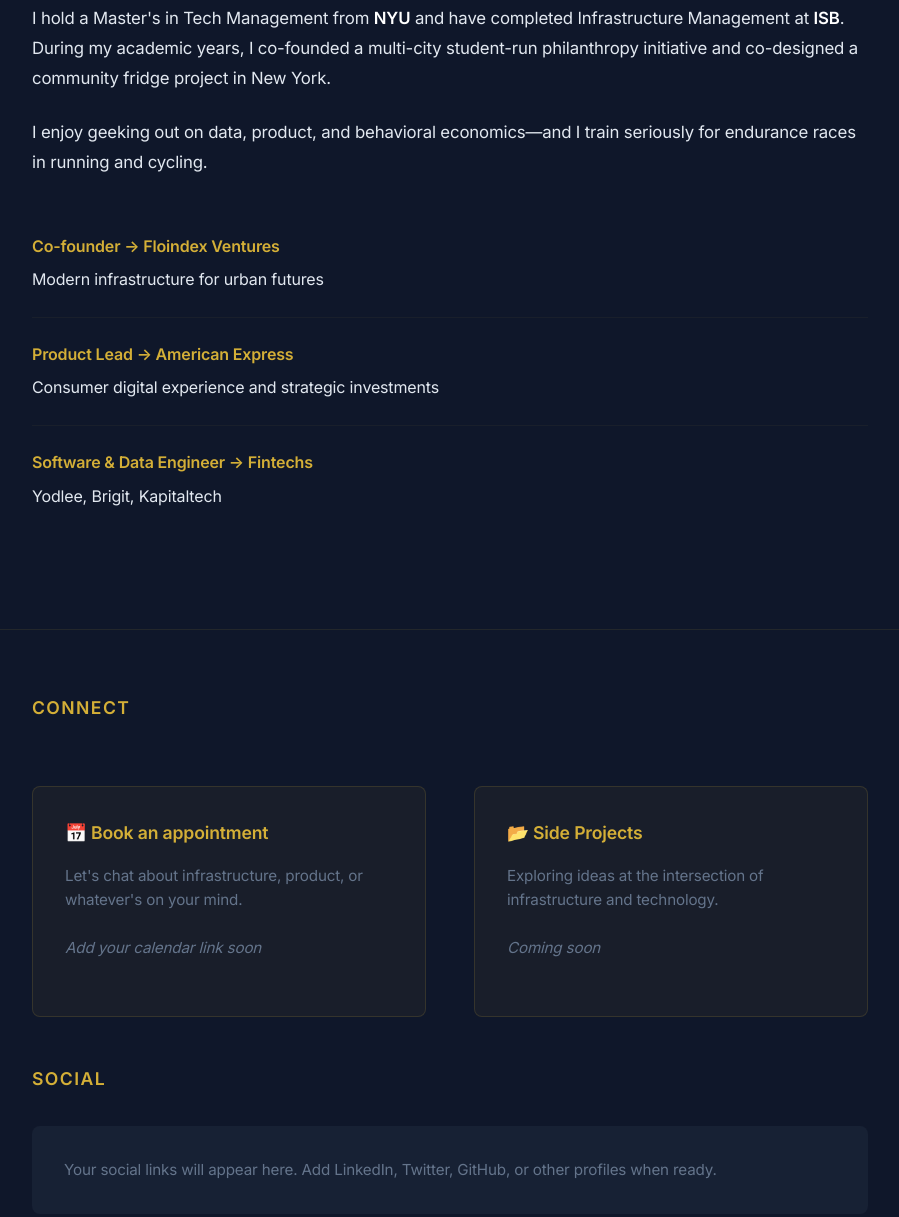
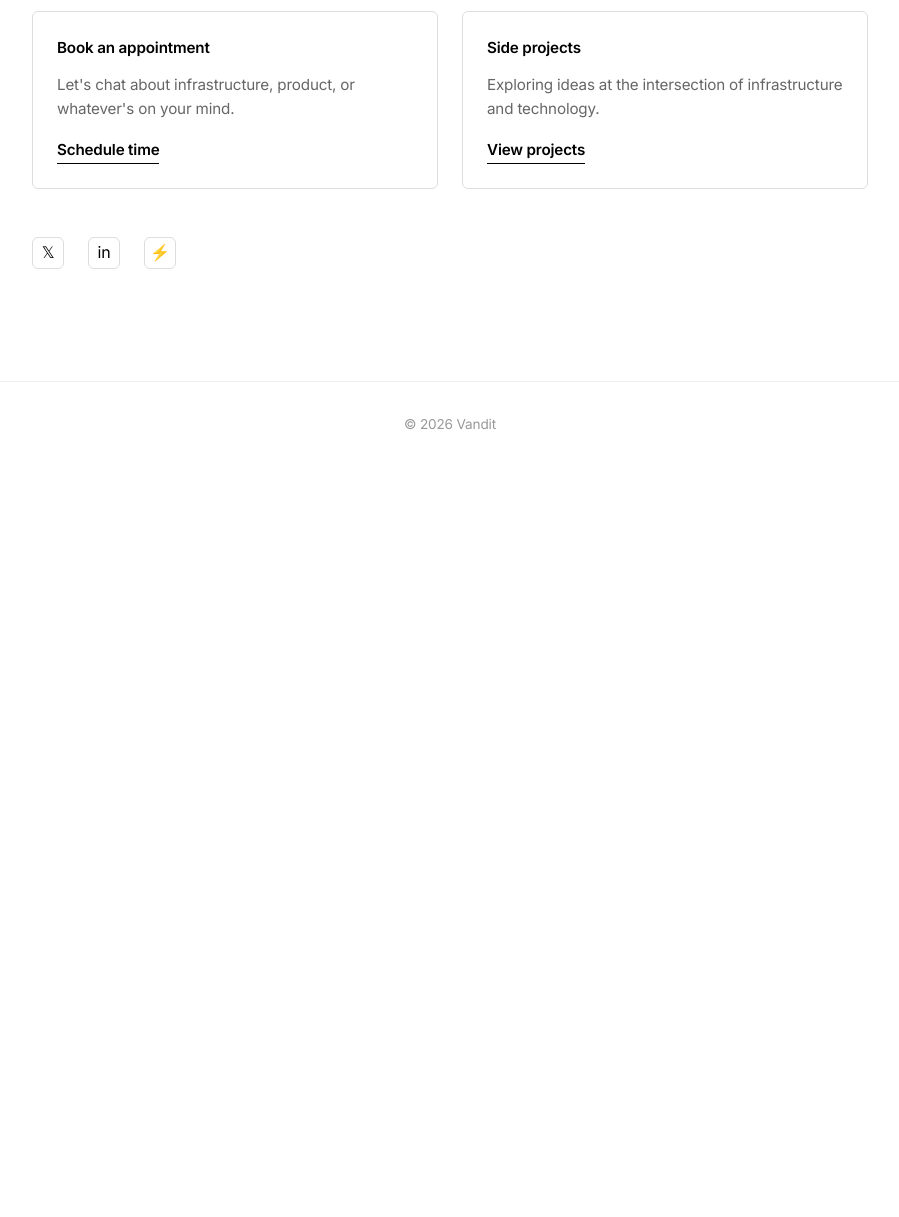
Before and after one commit to vanditm/vanditm.github.io, a plain HTML site: page index.html in a window 1280 px wide. Shown: the part 961-2178 px from the top of the page, without its empty margins (190-1089 px from the left). After the commit the page ends 1428 px from the top, so only its background shows below. Drawn offline with Linux system fonts and the light colour scheme.

Commit message:
Update: minimal grayscale design, add social icons, tighten spacing

```diff
--- a/index.html
+++ b/index.html
@@ -1,13 +1,10 @@
-
-
-Index · HTML
 <!DOCTYPE html>
 <html lang="en">
 <head>
     <meta charset="UTF-8">
     <meta name="viewport" content="width=device-width, initial-scale=1.0">
-    <meta name="description" content="Vandit - Co-founder at Floindex Ventures. Building modern infrastructure for urban futures.">
-    <meta name="theme-color" content="#0F172A">
+    <meta name="description" content="Vandit - Co-founder at Floindex Systems. Building modern infrastructure for urban futures.">
+    <meta name="theme-color" content="#FFFFFF">
     <title>Vandit</title>
     <link href="https://fonts.googleapis.com/css2?family=Inter:wght@400;500;600;700&display=swap" rel="stylesheet">
     <style>
@@ -17,35 +14,26 @@
             box-sizing: border-box;
         }
 
-        :root {
-            --navy: #0F172A;
-            --gold: #D4AF37;
-            --white: #FFFFFF;
-            --slate: #64748B;
-            --slate-light: #E2E8F0;
-            --slate-dark: #1E293B;
-        }
-
         html {
             scroll-behavior: smooth;
         }
 
         body {
             font-family: 'Inter', -apple-system, BlinkMacSystemFont, 'Segoe UI', sans-serif;
-            background-color: var(--navy);
-            color: var(--white);
+            background-color: #FFFFFF;
+            color: #000000;
             line-height: 1.6;
             letter-spacing: -0.01em;
         }
 
         a {
-            color: var(--gold);
+            color: #000000;
             text-decoration: none;
             transition: opacity 0.2s ease;
         }
 
         a:hover {
-            opacity: 0.8;
+            opacity: 0.7;
         }
 
         .container {
@@ -56,12 +44,11 @@
 
         /* Header & Navigation */
         header {
-            padding: 2rem 0;
-            border-bottom: 1px solid rgba(212, 175, 55, 0.1);
+            padding: 1.5rem 0;
+            border-bottom: 1px solid #EEEEEE;
             position: sticky;
             top: 0;
-            background: rgba(15, 23, 42, 0.95);
-            backdrop-filter: blur(8px);
+            background: #FFFFFF;
             z-index: 100;
         }
 
@@ -72,9 +59,9 @@
         }
 
         .logo {
-            font-size: 1.5rem;
+            font-size: 1.2rem;
             font-weight: 700;
-            color: var(--gold);
+            color: #000000;
             letter-spacing: 0.02em;
         }
 
@@ -86,158 +73,146 @@
 
         nav a {
             font-size: 0.95rem;
-            font-weight: 500;
-            color: var(--slate);
+            font-weight: 400;
+            color: #666666;
             transition: color 0.2s ease;
         }
 
         nav a:hover {
-            color: var(--gold);
+            color: #000000;
         }
 
         /* Hero Section */
         .hero {
-            padding: 6rem 0;
+            padding: 3rem 0;
             display: flex;
             flex-direction: column;
             justify-content: center;
-            min-height: 60vh;
         }
 
         .hero h1 {
-            font-size: 3.5rem;
+            font-size: 3.2rem;
             font-weight: 700;
             line-height: 1.1;
-            margin-bottom: 1.5rem;
-            color: var(--white);
-        }
-
-        .hero h1 .accent {
-            color: var(--gold);
+            margin-bottom: 0.75rem;
+            color: #000000;
         }
 
         .hero-tagline {
-            font-size: 1.25rem;
-            color: var(--slate);
-            margin-bottom: 2rem;
+            font-size: 1.15rem;
+            color: #555555;
+            margin-bottom: 0;
             max-width: 600px;
-            font-weight: 500;
-        }
-
-        .accent-line {
-            width: 60px;
-            height: 3px;
-            background: var(--gold);
-            margin-bottom: 3rem;
+            font-weight: 400;
         }
 
         /* Content Section */
         .content-section {
-            padding: 4rem 0;
-            border-top: 1px solid rgba(212, 175, 55, 0.1);
+            padding: 3rem 0;
+            border-top: 1px solid #EEEEEE;
         }
 
         .section-title {
-            font-size: 1.1rem;
+            font-size: 0.9rem;
             font-weight: 600;
-            color: var(--gold);
+            color: #000000;
             text-transform: uppercase;
             letter-spacing: 0.08em;
-            margin-bottom: 2rem;
+            margin-bottom: 1.5rem;
         }
 
         .bio-text {
             font-size: 1.05rem;
             line-height: 1.8;
-            color: var(--slate-light);
+            color: #333333;
             margin-bottom: 1.5rem;
         }
 
         .bio-text strong {
-            color: var(--white);
+            color: #000000;
             font-weight: 600;
-        }
-
-        .experience-list {
-            list-style: none;
-            margin: 2rem 0;
-        }
-
-        .experience-list li {
-            padding: 1.5rem 0;
-            border-bottom: 1px solid rgba(212, 175, 55, 0.05);
-            color: var(--slate-light);
-            font-size: 1rem;
-        }
-
-        .experience-list li:last-child {
-            border-bottom: none;
-        }
-
-        .role-title {
-            color: var(--gold);
-            font-weight: 600;
-            display: block;
-            margin-bottom: 0.5rem;
         }
 
         /* CTA Section */
         .cta-section {
             display: grid;
             grid-template-columns: 1fr 1fr;
-            gap: 3rem;
-            margin-top: 4rem;
+            gap: 1.5rem;
+            margin-bottom: 2rem;
         }
 
         .cta-block {
-            padding: 2rem;
-            background: rgba(212, 175, 55, 0.05);
-            border: 1px solid rgba(212, 175, 55, 0.15);
-            border-radius: 8px;
+            padding: 1.5rem;
+            background: #FFFFFF;
+            border: 1px solid #DDDDDD;
+            border-radius: 6px;
             transition: all 0.3s ease;
         }
 
         .cta-block:hover {
-            background: rgba(212, 175, 55, 0.1);
-            border-color: rgba(212, 175, 55, 0.3);
+            border-color: #999999;
         }
 
         .cta-block h3 {
-            color: var(--gold);
-            font-size: 1.1rem;
-            margin-bottom: 1rem;
+            color: #000000;
+            font-size: 0.95rem;
+            margin-bottom: 0.8rem;
             font-weight: 600;
+            margin-top: 0;
         }
 
         .cta-block p {
-            color: var(--slate);
+            color: #666666;
             font-size: 0.95rem;
-            margin-bottom: 1.5rem;
+            margin-bottom: 1rem;
+            margin-top: 0;
         }
 
-        .placeholder-section {
-            padding: 2rem;
-            background: rgba(100, 116, 139, 0.1);
-            border-radius: 8px;
-            color: var(--slate);
+        .cta-link {
+            color: #000000;
+            font-weight: 600;
             font-size: 0.95rem;
+            border-bottom: 1px solid #000000;
+            display: inline-block;
         }
 
-        /* Placeholder Content */
-        .coming-soon {
-            color: var(--slate);
-            font-style: italic;
-            font-size: 0.9rem;
+        .cta-link:hover {
+            opacity: 0.7;
+        }
+
+        /* Social Links */
+        .social-links {
+            display: flex;
+            gap: 1.5rem;
+            align-items: center;
+            margin-top: 3rem;
+        }
+
+        .social-links a {
+            width: 32px;
+            height: 32px;
+            display: flex;
+            align-items: center;
+            justify-content: center;
+            border: 1px solid #DDDDDD;
+            border-radius: 6px;
+            font-size: 1rem;
+            transition: all 0.2s ease;
+        }
+
+        .social-links a:hover {
+            border-color: #000000;
+            background: #FAFAFA;
         }
 
         /* Footer */
         footer {
-            padding: 3rem 0;
-            border-top: 1px solid rgba(212, 175, 55, 0.1);
-            margin-top: 6rem;
-            color: var(--slate);
+            padding: 2rem 0;
+            border-top: 1px solid #EEEEEE;
+            margin-top: 4rem;
+            color: #999999;
             text-align: center;
-            font-size: 0.9rem;
+            font-size: 0.85rem;
         }
 
         /* Responsive */
@@ -266,18 +241,17 @@
             .container {
                 padding: 0 1.5rem;
             }
+
+            .social-links {
+                gap: 1rem;
+            }
         }
 
         /* Focus states for accessibility */
         a:focus-visible {
-            outline: 2px solid var(--gold);
+            outline: 2px solid #000000;
             outline-offset: 2px;
             border-radius: 2px;
-        }
-
-        button:focus-visible {
-            outline: 2px solid var(--gold);
-            outline-offset: 2px;
         }
 
         /* Reduced motion respect */
@@ -307,9 +281,8 @@
     <main>
         <section class="hero" id="about">
             <div class="container">
-                <div class="accent-line"></div>
-                <h1>Hey, I'm <span class="accent">Vandit</span>.</h1>
-                <p class="hero-tagline">Co-founder at Floindex Ventures, building modern infrastructure for the future of urban cities.</p>
+                <h1>Hey, I'm Vandit.</h1>
+                <p class="hero-tagline">Co-founder at Floindex Systems, building modern infrastructure for the future of urban cities.</p>
             </div>
         </section>
 
@@ -318,7 +291,7 @@
                 <h2 class="section-title">Background</h2>
 
                 <p class="bio-text">
-                    I'm a co-founder at <strong>Floindex Ventures</strong>, a Bengaluru-based infra startup building modern products and services for the future of urban infrastructure.
+                    I'm a co-founder at <strong>Floindex Systems</strong>, a Bengaluru-based infra startup building modern products and services for the future of urban infrastructure.
                 </p>
 
                 <p class="bio-text">
@@ -332,21 +305,6 @@
                 <p class="bio-text">
                     I enjoy geeking out on data, product, and behavioral economics—and I train seriously for endurance races in running and cycling.
                 </p>
-
-                <ul class="experience-list">
-                    <li>
-                        <span class="role-title">Co-founder → Floindex Ventures</span>
-                        Modern infrastructure for urban futures
-                    </li>
-                    <li>
-                        <span class="role-title">Product Lead → American Express</span>
-                        Consumer digital experience and strategic investments
-                    </li>
-                    <li>
-                        <span class="role-title">Software & Data Engineer → Fintechs</span>
-                        Yodlee, Brigit, Kapitaltech
-                    </li>
-                </ul>
             </div>
         </section>
 
@@ -356,23 +314,22 @@
 
                 <div class="cta-section">
                     <div class="cta-block">
-                        <h3>📅 Book an appointment</h3>
+                        <h3>Book an appointment</h3>
                         <p>Let's chat about infrastructure, product, or whatever's on your mind.</p>
-                        <p class="coming-soon">Add your calendar link soon</p>
+                        <a href="https://calendly.com/vanditm/30min" class="cta-link">Schedule time</a>
                     </div>
 
                     <div class="cta-block">
-                        <h3>📂 Side Projects</h3>
+                        <h3>Side projects</h3>
                         <p>Exploring ideas at the intersection of infrastructure and technology.</p>
-                        <p class="coming-soon">Coming soon</p>
+                        <a href="https://vanditm.notion.site/Side-Projects-7c05895ab2364857995ae7f5131b8c5b?source=copy_link" class="cta-link">View projects</a>
                     </div>
                 </div>
 
-                <div style="margin-top: 3rem;">
-                    <h3 class="section-title">Social</h3>
-                    <div class="placeholder-section">
-                        Your social links will appear here. Add LinkedIn, Twitter, GitHub, or other profiles when ready.
-                    </div>
+                <div class="social-links">
+                    <a href="https://x.com/vanditm" title="Twitter" aria-label="Twitter">𝕏</a>
+                    <a href="https://www.linkedin.com/in/vanditm/" title="LinkedIn" aria-label="LinkedIn">in</a>
+                    <a href="https://www.strava.com/athletes/5940960" title="Strava" aria-label="Strava">⚡</a>
                 </div>
             </div>
         </section>
@@ -380,7 +337,7 @@
 
     <footer>
         <div class="container">
-            <p>&copy; 2026 Vandit. Built with integrity and ambition.</p>
+            <p>&copy; 2026 Vandit</p>
         </div>
     </footer>
 </body>
```
